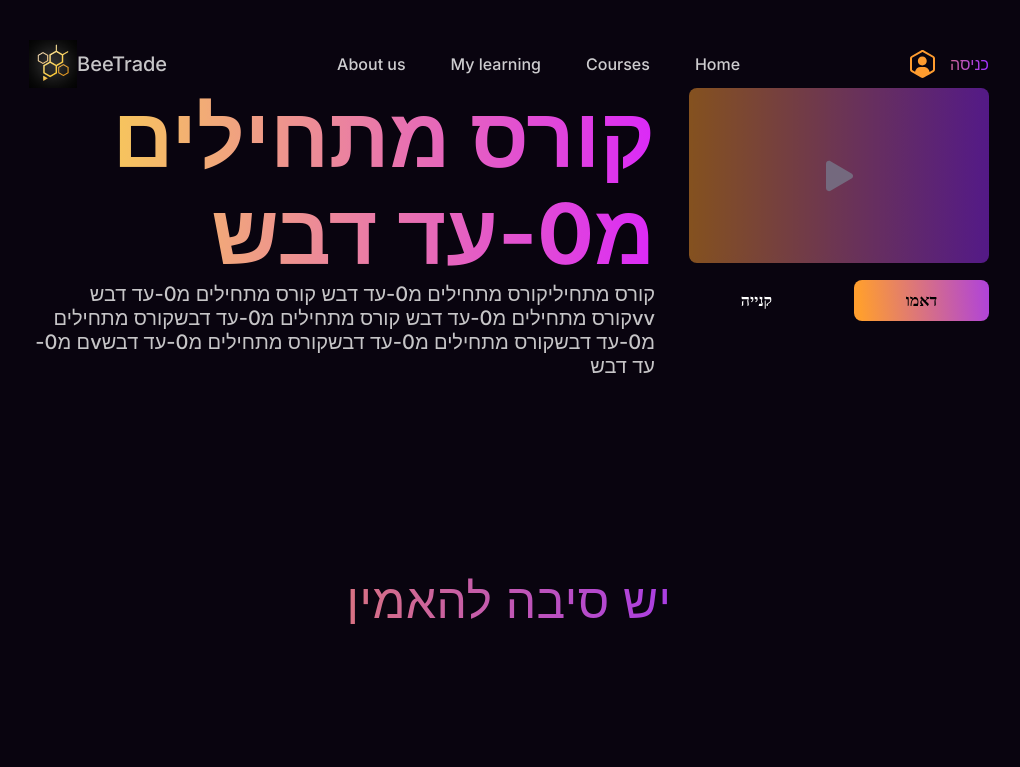
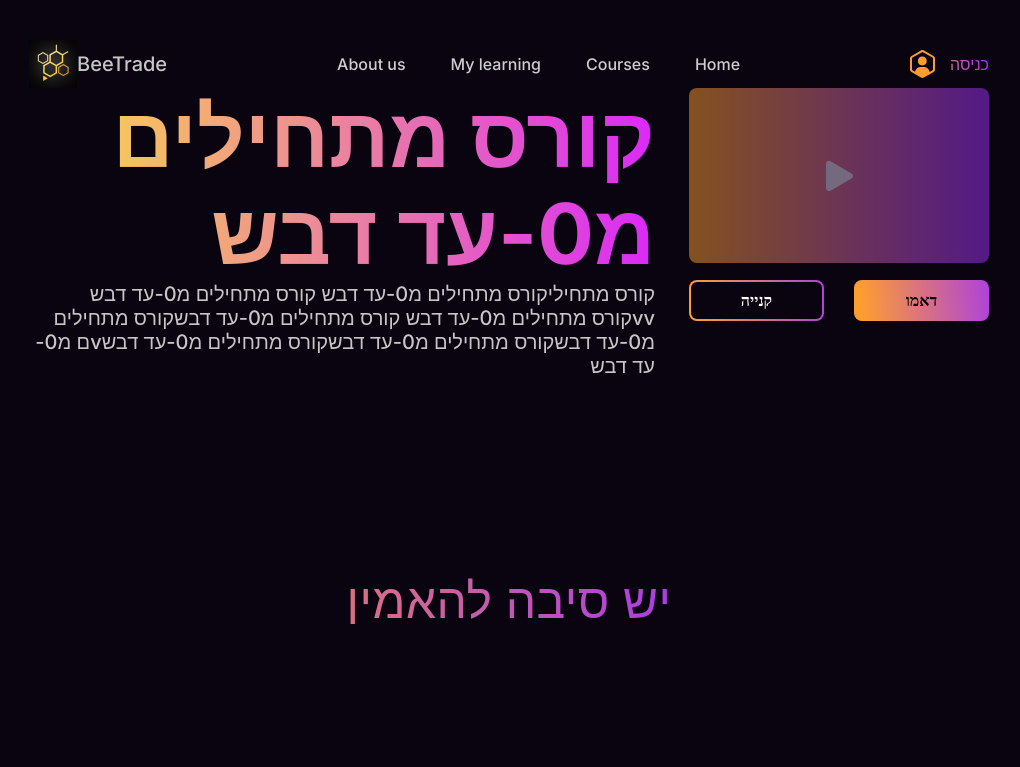
Before and after one commit to matveisch/beetrade-promote, a Next.js app: page /product_page in a window 1280 px wide. Shown: the top 767 px of the page, without its empty margins (131-1151 px from the left). Built offline with nearby package versions, Linux system fonts and the light colour scheme.

Commit message:
rounded border

```diff
--- a/src/pages/product_page/sections/producutHero/index.module.scss
+++ b/src/pages/product_page/sections/producutHero/index.module.scss
@@ -42,9 +42,42 @@
         background: linear-gradient(264.09deg, #9E2FFF -19.41%, #FF9E2F 94.7%);
       }
 
-        &:last-child {
-          color: #FFFFFF;
+      &:last-child {
+        $border: 2px;
+        $borderColor: linear-gradient(264.09deg, #9E2FFF -19.41%, #FF9E2F 94.7%);
+
+        color: #FFFFFF;
+
+        padding: 0.5rem 1rem;
+        position: relative;
+        background-color: $black;
+        background-clip: padding-box;
+        border: $border solid transparent;
+        border-radius: 8px;
+
+        &::before {
+          content: "";
+          position: absolute;
+          top: -$border;
+          right: -$border;
+          bottom: -$border;
+          left: -$border;
+          z-index: -1;
+          background-image: $borderColor;
+          border-radius: 8px;
         }
+      }
+
+      .button__label {
+        margin: 0;
+        background-clip: text;
+        -webkit-background-clip: text;
+        color: transparent;
+        font-weight: 600;
+        font-size: 1.25rem;
+        line-height: 1.5rem;
+      }
+
     }
   }
 }
--- a/src/pages/product_page/sections/producutHero/index.tsx
+++ b/src/pages/product_page/sections/producutHero/index.tsx
@@ -21,7 +21,9 @@ const ProductHero = () => {
         </div>
         <div className={styles.buttonsContainer}>
           <button>דאמו</button>
-          <button>קנייה</button>
+          <button className="button">
+            <span className="button__label">קנייה</span>
+          </button>
         </div>
       </div>
       <div className={styles.titleContainer}>
```
